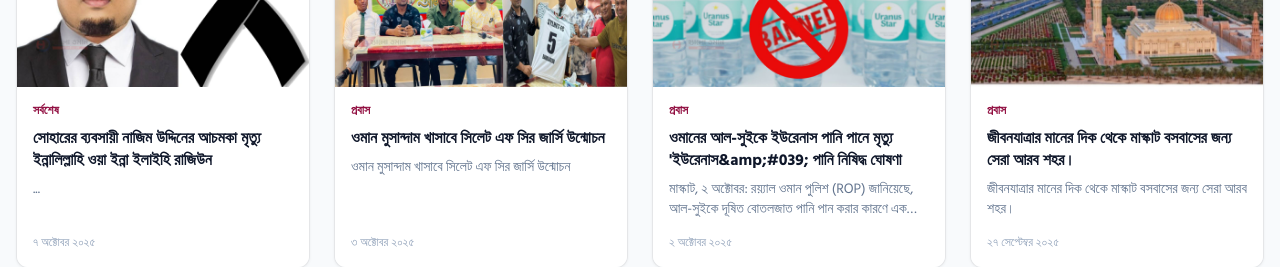
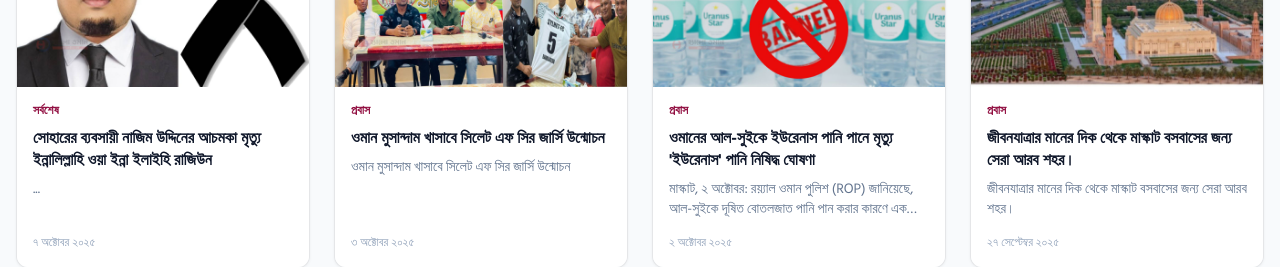
Before and after one commit to Mehedi259/Hellow-Oman-News-Website, a Next.js app: page / in a window 1280 px wide. Shown: the part 1880-2147 px from the top of the page. Built offline with nearby package versions, Linux system fonts and the light colour scheme; no server answers.

Commit message:
Fix HTML entity decoding in post titles

```diff
--- a/src/data/news.ts
+++ b/src/data/news.ts
@@ -67,7 +67,7 @@ const backupPosts: NewsArticle[] = postsData.map((post, index) => {
 
   return {
     id: post.id.toString(),
-    title: post.title.replace(/&amp;lsquo;|&amp;rsquo;|&ldquo;|&rdquo;/g, "'"),
+    title: post.title.replace(/(&amp;)?(lsquo|rsquo|#039);/g, "'").replace(/(&amp;)?(ldquo|rdquo|quot);/g, '"'),
     category: getCategoryForPost(post.title, index),
     image: post.localImage || "/images/hero_news_oman_1783894879641.png",
     date: formatDate(post.pubDate) || "১৩ জুলাই ২০২৬",
```
